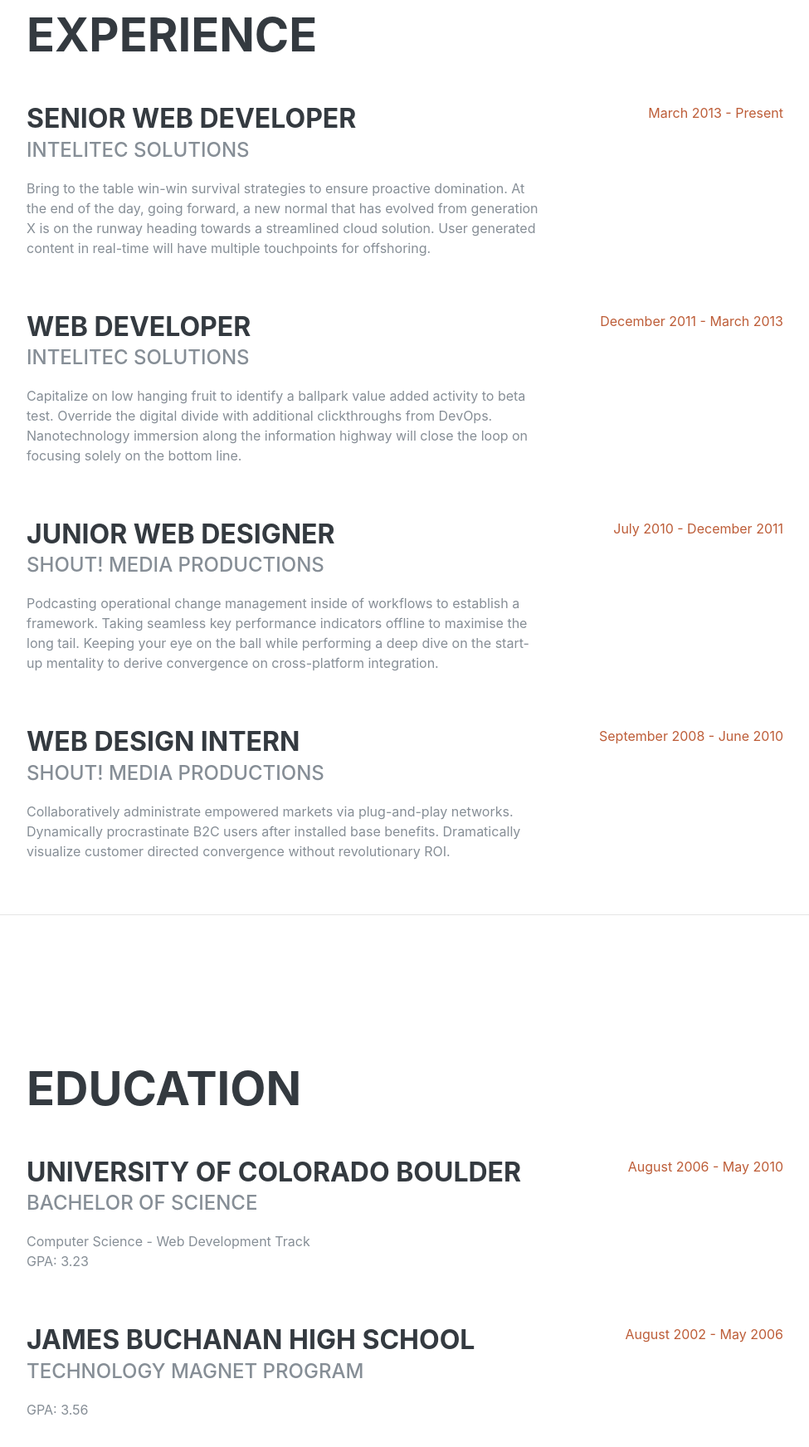
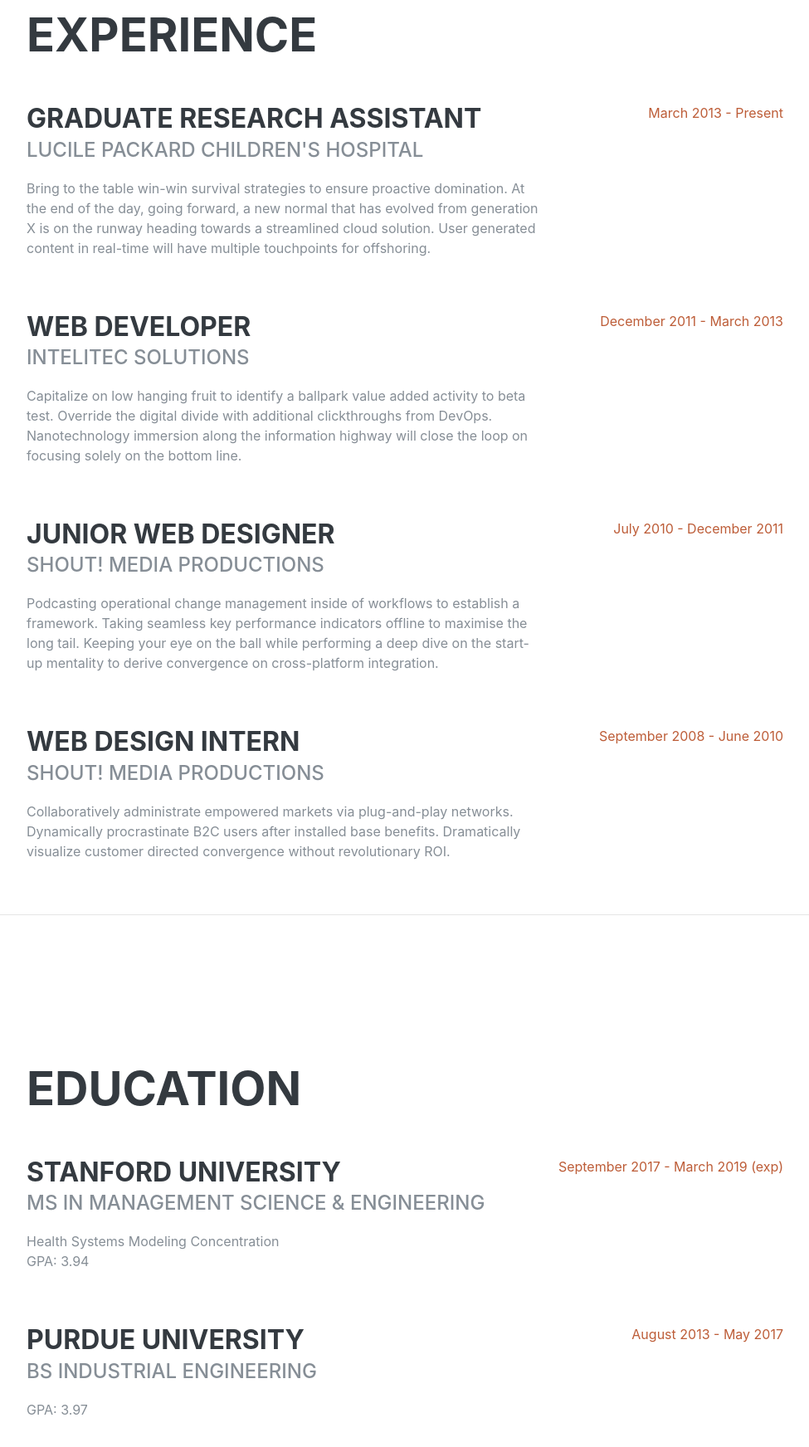
Before and after one commit to emigrimm/resume, a website: page index.html in a window 1280 px wide. Shown: the part 840-2584 px from the top of the page at 83% size, without its empty margins (288-1263 px from the left). Drawn offline with nearby package versions, Linux system fonts and the light colour scheme; files that its build step writes are made by us from their sources; a web font is replaced by a local one.

Commit message:
Update index.html

```diff
--- a/index.html
+++ b/index.html
@@ -27,7 +27,7 @@
 
     <nav class="navbar navbar-expand-lg navbar-dark bg-primary fixed-top" id="sideNav">
       <a class="navbar-brand js-scroll-trigger" href="#page-top">
-        <span class="d-block d-lg-none">Clarence Taylor</span>
+        <span class="d-block d-lg-none">Emily Grimm</span>
         <span class="d-none d-lg-block">
           <img class="img-fluid img-profile rounded-circle mx-auto mb-2" src="img/profile.jpg" alt="">
         </span>
@@ -63,11 +63,11 @@
 
       <section class="resume-section p-3 p-lg-5 d-flex d-column" id="about">
         <div class="my-auto">
-          <h1 class="mb-0">Clarence
-            <span class="text-primary">Taylor</span>
+          <h1 class="mb-0">Grimm
+            <span class="text-primary">Emily</span>
           </h1>
-          <div class="subheading mb-5">3542 Berry Street · Cheyenne Wells, CO 80810 · (317) 585-8468 ·
-            <a href="mailto:name@email.com">name@email.com</a>
+          <div class="subheading mb-5">Cupertino, CA
+            <a href="mailto:name@email.com">Email</a>
           </div>
           <p class="lead mb-5">I am experienced in leveraging agile frameworks to provide a robust synopsis for high level overviews. Iterative approaches to corporate strategy foster collaborative thinking to further the overall value proposition.</p>
           <div class="social-icons">
@@ -95,8 +95,8 @@
 
           <div class="resume-item d-flex flex-column flex-md-row mb-5">
             <div class="resume-content mr-auto">
-              <h3 class="mb-0">Senior Web Developer</h3>
-              <div class="subheading mb-3">Intelitec Solutions</div>
+              <h3 class="mb-0">Graduate Research Assistant</h3>
+              <div class="subheading mb-3">Lucile Packard Children's Hospital</div>
               <p>Bring to the table win-win survival strategies to ensure proactive domination. At the end of the day, going forward, a new normal that has evolved from generation X is on the runway heading towards a streamlined cloud solution. User generated content in real-time will have multiple touchpoints for offshoring.</p>
             </div>
             <div class="resume-date text-md-right">
@@ -149,24 +149,24 @@
 
           <div class="resume-item d-flex flex-column flex-md-row mb-5">
             <div class="resume-content mr-auto">
-              <h3 class="mb-0">University of Colorado Boulder</h3>
-              <div class="subheading mb-3">Bachelor of Science</div>
-              <div>Computer Science - Web Development Track</div>
-              <p>GPA: 3.23</p>
+              <h3 class="mb-0">Stanford University</h3>
+              <div class="subheading mb-3">MS in Management Science & Engineering</div>
+              <div>Health Systems Modeling Concentration</div>
+              <p>GPA: 3.94</p>
             </div>
             <div class="resume-date text-md-right">
-              <span class="text-primary">August 2006 - May 2010</span>
+              <span class="text-primary">September 2017 - March 2019 (exp)</span>
             </div>
           </div>
 
           <div class="resume-item d-flex flex-column flex-md-row">
             <div class="resume-content mr-auto">
-              <h3 class="mb-0">James Buchanan High School</h3>
-              <div class="subheading mb-3">Technology Magnet Program</div>
-              <p>GPA: 3.56</p>
+              <h3 class="mb-0">Purdue University</h3>
+              <div class="subheading mb-3">BS Industrial Engineering</div>
+              <p>GPA: 3.97</p>
             </div>
             <div class="resume-date text-md-right">
-              <span class="text-primary">August 2002 - May 2006</span>
+              <span class="text-primary">August 2013 - May 2017</span>
             </div>
           </div>
 
```
